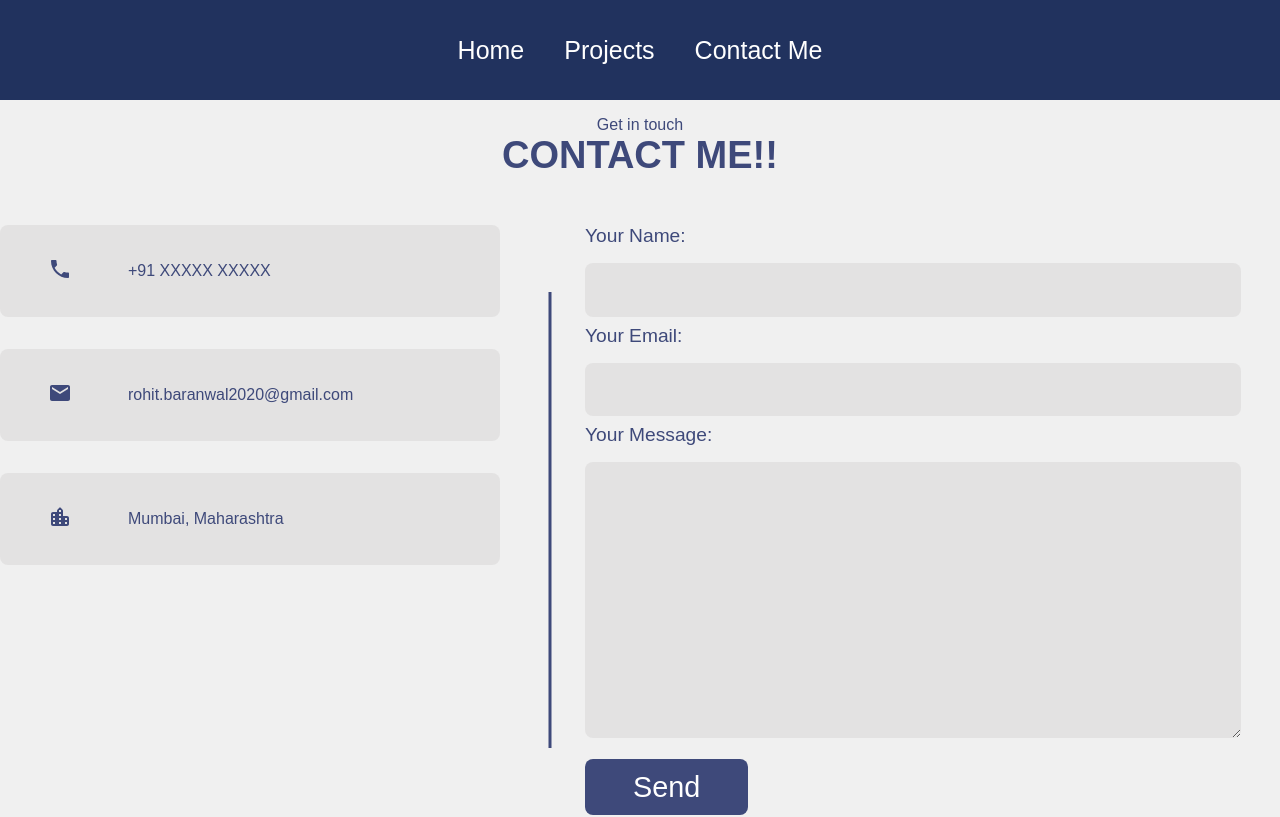
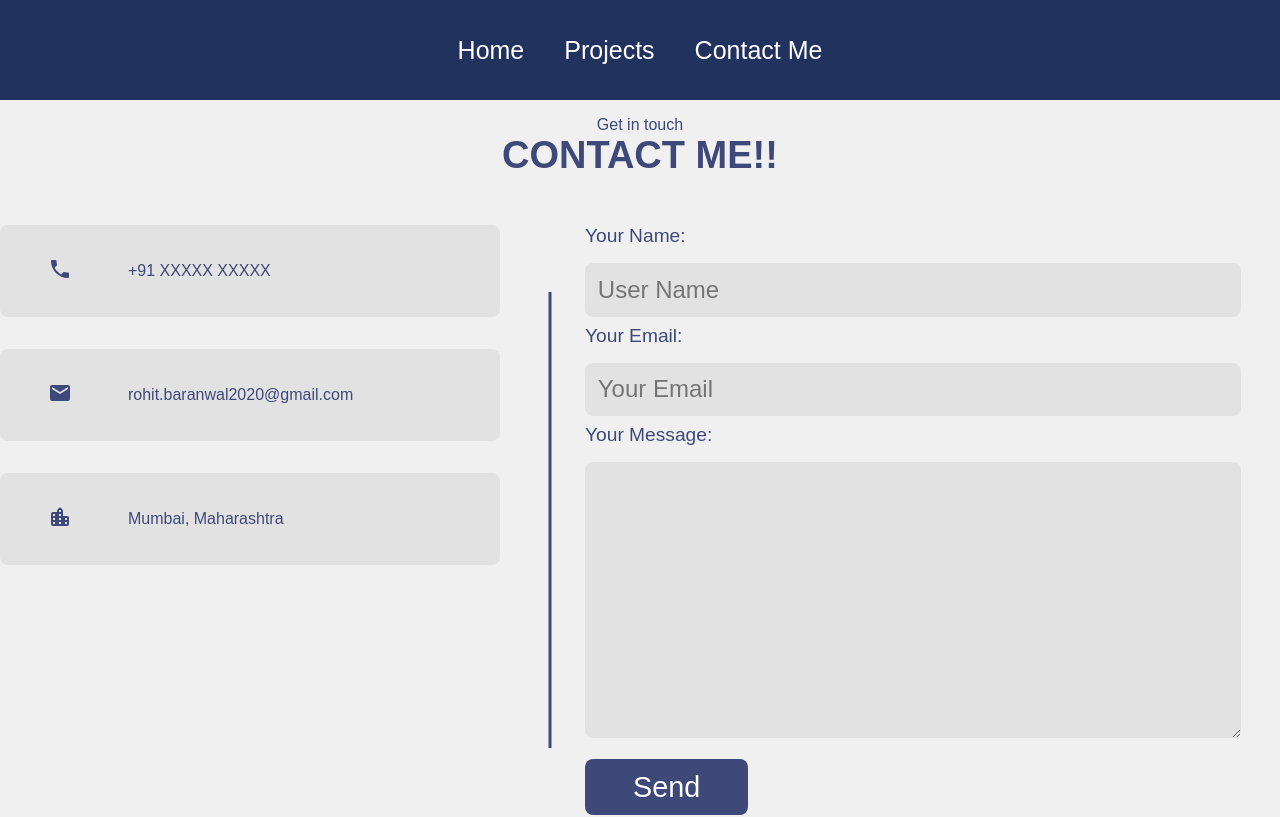
Before and after one commit to Rohit-Baranwal/My-Portfolio, a React (Create React App) app: page /contact in a window 1280 px wide. Shown: the top 817 px of the page. Built offline with nearby package versions, Linux system fonts and the light colour scheme.

Commit message:
Added Form feature of Contact Me page

```diff
--- a/src/components/ContactForm.js
+++ b/src/components/ContactForm.js
@@ -1,22 +1,25 @@
-import React, { useState } from 'react';
+import React from 'react';
 import "../styles/ContactForm.css"
 
 const ContactForm = () => {
 
-    const [name, setName] = useState("");
-    const [email, setEmail] = useState("");
-    const [message, setMessage] = useState("");
+    // const [name, setName] = useState("");
+    // const [email, setEmail] = useState("");
+    // const [message, setMessage] = useState("");
 
   return (
     <div className='contactform'>
-        <form className='forms'>
+        <form className='forms'
+              action='https://formspree.io/f/mdojqggz'
+              method='POST' >
             <div className='form-group' >
                 <label htmlFor='name'>Your Name:</label>
                 <input type="text"
                        id='name'
                        name='name'
-                       value={name}
-                       onChange={(e) => setName(e.target.value)}
+                       placeholder="User Name"
+                       autoComplete='off'
+                       required
                        />
             </div>
             <div className='form-group' >
@@ -24,8 +27,9 @@ const ContactForm = () => {
                 <input type="text"
                        id='email'
                        name='email'
-                       value={email}
-                       onChange={(e) => setEmail(e.target.value)}
+                       placeholder="Your Email"
+                       autoComplete="off"
+                       required
                        />
             </div>
             <div className='form-group' >
@@ -33,8 +37,8 @@ const ContactForm = () => {
                 <textarea type="text"
                        id='message'
                        name='message'
-                       value={message}
-                       onChange={(e) => setMessage(e.target.value)}
+                       autoComplete="off"
+                       required
                        />
             </div>
             <button type='submit' >Send</button>
```
